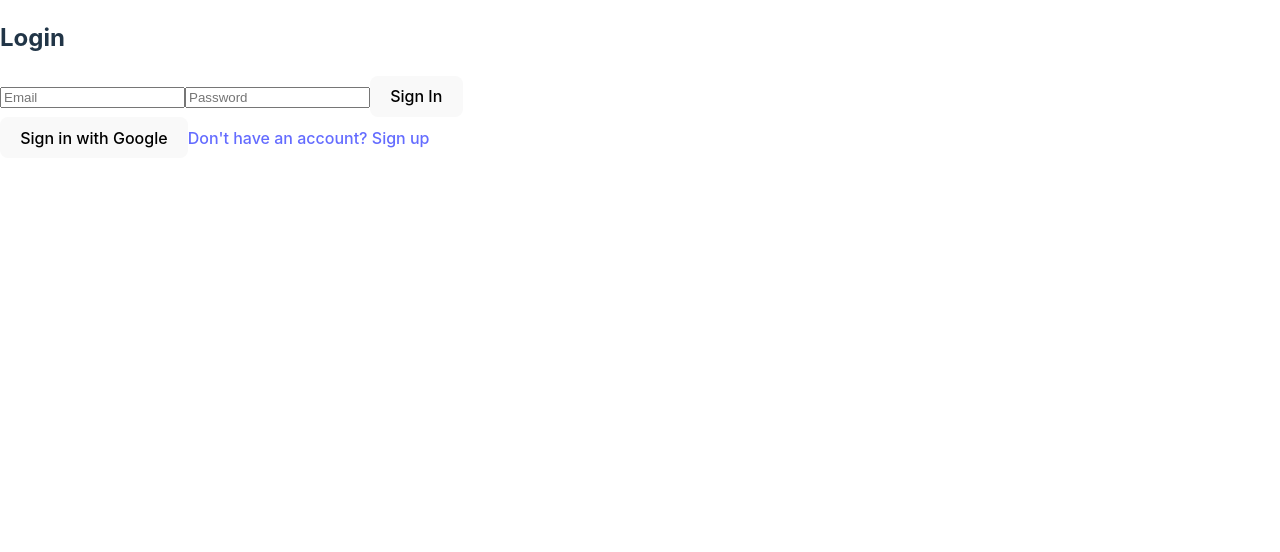
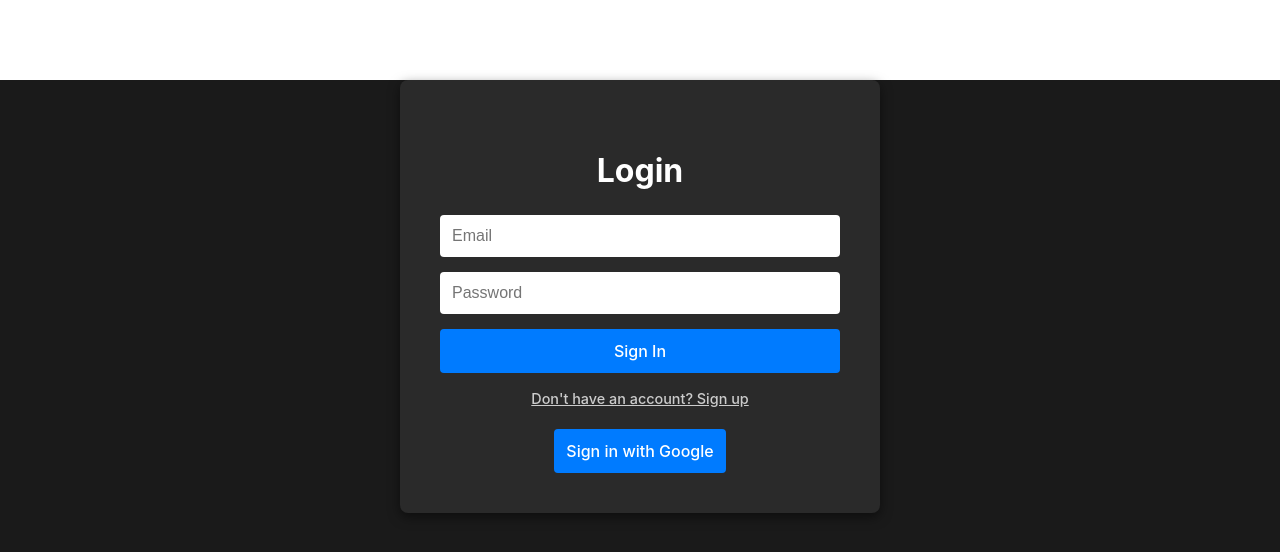
Before and after one commit to sebas-inf/Outfit-Stylists, a React (Vite) app in the folder Front-End/: page /login in a window 1280 px wide. Shown: the top 552 px of the page. Built offline with nearby package versions, Linux system fonts and the light colour scheme; no server answers.

Commit message:
front end

```diff
--- a/Front-End/src/components/LoginPage.css
+++ b/Front-End/src/components/LoginPage.css
@@ -50,12 +50,40 @@ body, html {
     transform: scale(1.03);
   }
 
-  .login-container a {
+  .signup-link {
+    display: block;
+    margin-top: 15px;
     font-size: 0.9rem;
     color: #ccc;
     text-decoration: underline;
   }
 
+  .google-signin-container {
+    margin-top: 20px;
+    display: flex;
+    justify-content: center;
+  }
+
+  .google-signin-button {
+    padding: 12px 20px;
+    background-color: #fff;
+    border: 1px solid #ddd;
+    border-radius: 4px;
+    color: #555;
+    font-size: 1rem;
+    cursor: pointer;
+    transition: background-color 0.3s ease, transform 0.3s ease;
+    display: flex;
+    align-items: center;
+    justify-content: center;
+  }
+
+  .google-signin-button:hover {
+    background-color: #f0f0f0;
+    transform: scale(1.03);
+  }
+
+  /* Error message */
   .error-message {
     color: #ff4d4d;
     font-size: 0.9rem;
--- a/Front-End/src/components/LoginPage.jsx
+++ b/Front-End/src/components/LoginPage.jsx
@@ -3,6 +3,7 @@ import React, { useState } from "react";
 import { Navigate, Link } from "react-router-dom";
 import { doSignInWithEmailAndPassword, doSignInWithGoogle } from "../firebase/auth";
 import { useAuth } from "../contexts/authContext";
+import "./LoginPage.css";
 
 const Login = () => {
   const { userLoggedIn } = useAuth();
@@ -40,16 +41,40 @@ const Login = () => {
   if (userLoggedIn) return <Navigate to="/home" replace />;
 
   return (
-    <div>
+    <div className="login-container">
       <h2>Login</h2>
       <form onSubmit={onSubmit}>
-        <input type="email" placeholder="Email" required value={email} onChange={(e) => setEmail(e.target.value)} />
-        <input type="password" placeholder="Password" required value={password} onChange={(e) => setPassword(e.target.value)} />
-        {errorMessage && <p>{errorMessage}</p>}
-        <button type="submit" disabled={isSigningIn}>{isSigningIn ? "Signing In..." : "Sign In"}</button>
+        <input
+          type="email"
+          placeholder="Email"
+          required
+          value={email}
+          onChange={(e) => setEmail(e.target.value)}
+        />
+        <input
+          type="password"
+          placeholder="Password"
+          required
+          value={password}
+          onChange={(e) => setPassword(e.target.value)}
+        />
+        {errorMessage && <p className="error-message">{errorMessage}</p>}
+        <button type="submit" disabled={isSigningIn}>
+          {isSigningIn ? "Signing In..." : "Sign In"}
+        </button>
       </form>
-      <button onClick={onGoogleSignIn} disabled={isSigningIn}>Sign in with Google</button>
-      <Link to="/register">Don't have an account? Sign up</Link>
+      <Link to="/register" className="signup-link">
+        Don't have an account? Sign up
+      </Link>
+      <div className="google-signin-container">
+        <button
+          onClick={onGoogleSignIn}
+          disabled={isSigningIn}
+          className="google-signin-button"
+        >
+          Sign in with Google
+        </button>
+      </div>
     </div>
   );
 };
--- a/Front-End/src/components/RegisterPage.jsx
+++ b/Front-End/src/components/RegisterPage.jsx
@@ -1,8 +1,8 @@
-// src/pages/RegisterPage.jsx
 import React, { useState } from "react";
 import { Navigate, Link } from "react-router-dom";
 import { useAuth } from "../contexts/authContext";
 import { doCreateUserWithEmailAndPassword } from "../firebase/auth";
+import "./RegisterPage.css";
 
 const Register = () => {
   const { userLoggedIn } = useAuth();
@@ -25,13 +25,27 @@ const Register = () => {
   if (userLoggedIn) return <Navigate to="/home" replace />;
 
   return (
-    <div>
+    <div className="register-container">
       <h2>Register</h2>
       <form onSubmit={onSubmit}>
-        <input type="email" placeholder="Email" required value={email} onChange={(e) => setEmail(e.target.value)} />
-        <input type="password" placeholder="Password" required value={password} onChange={(e) => setPassword(e.target.value)} />
-        {errorMessage && <p>{errorMessage}</p>}
-        <button type="submit" disabled={isRegistering}>{isRegistering ? "Signing Up..." : "Sign Up"}</button>
+        <input
+          type="email"
+          placeholder="Email"
+          required
+          value={email}
+          onChange={(e) => setEmail(e.target.value)}
+        />
+        <input
+          type="password"
+          placeholder="Password"
+          required
+          value={password}
+          onChange={(e) => setPassword(e.target.value)}
+        />
+        {errorMessage && <p className="error-message">{errorMessage}</p>}
+        <button type="submit" disabled={isRegistering}>
+          {isRegistering ? "Signing Up..." : "Sign Up"}
+        </button>
       </form>
       <Link to="/login">Already have an account? Log in</Link>
     </div>
```
